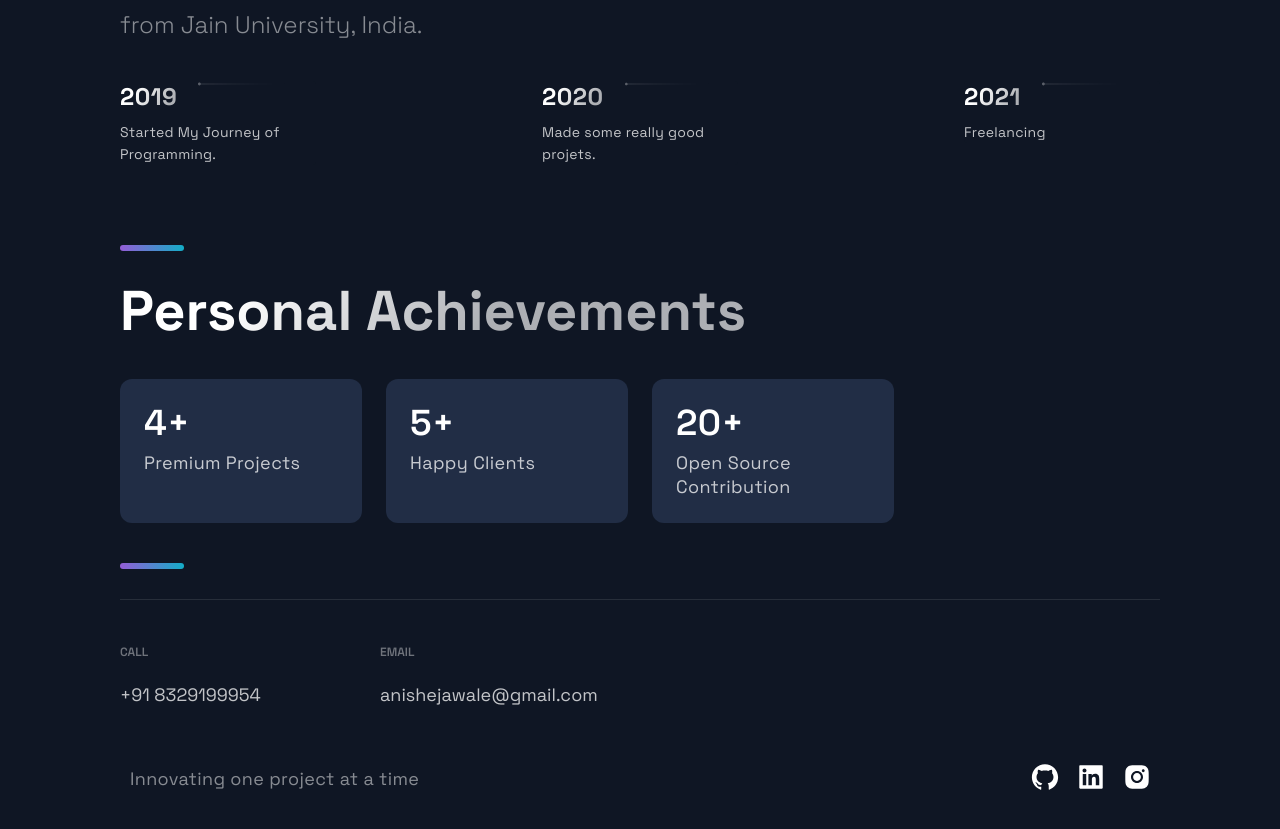
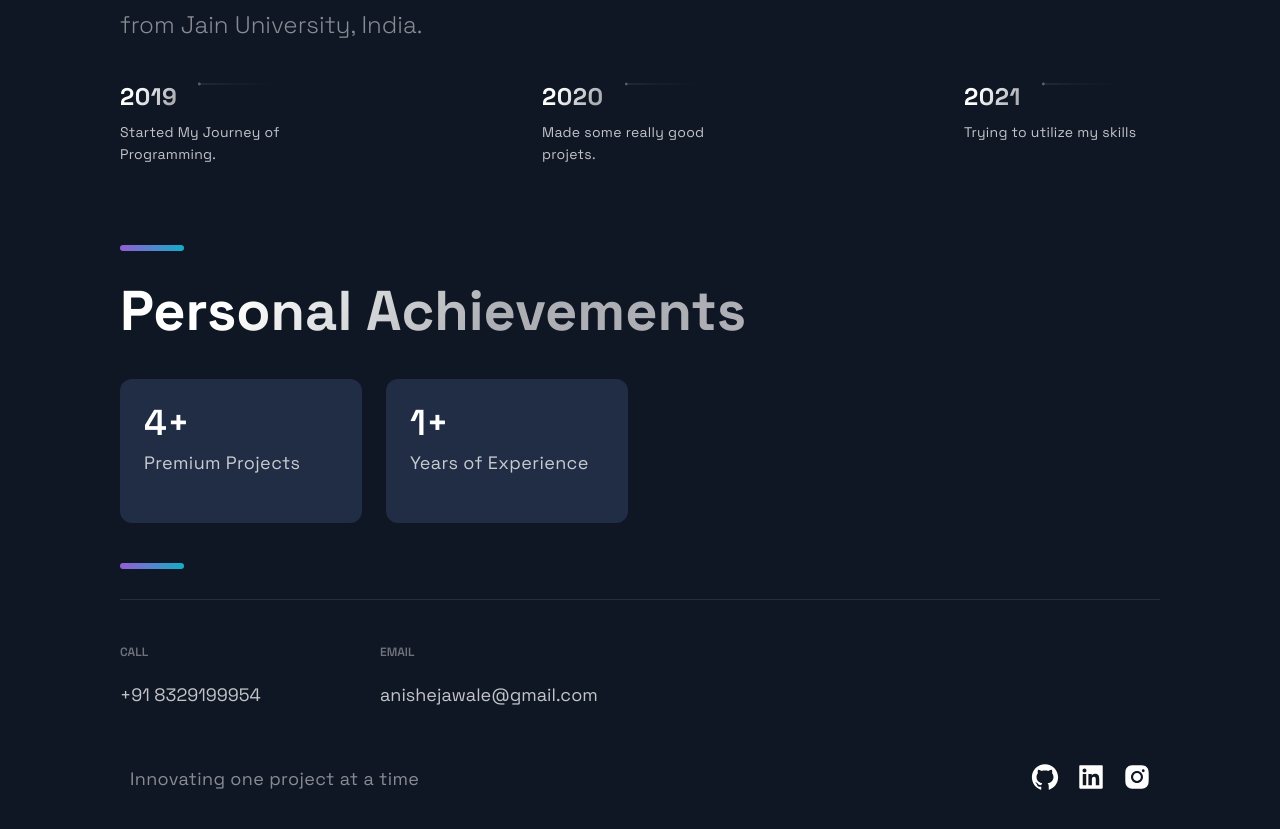
Before and after one commit to Anish358/Portfolio, a Next.js app: page / in a window 1280 px wide. Shown: the part 3362-4191 px from the top of the page. Built offline with nearby package versions, Linux system fonts and the light colour scheme.

Commit message:
changed timeline

```diff
--- a/src/components/Acomplishments/Acomplishments.js
+++ b/src/components/Acomplishments/Acomplishments.js
@@ -9,8 +9,8 @@ import { Box, Boxes, BoxNum, BoxText } from "./AcomplishmentsStyles";
 
 const data = [
   { number: 4, text: "Premium Projects" },
-  { number: 5, text: "Happy Clients" },
-  { number: 20, text: "Open Source Contribution" },
+  { number: 1, text: "Years of Experience" },
+  // { number: 20, text: "Open Source Contribution" },
   // { number: 5000, text: "Github Stars" },
 ];
 
--- a/src/constants/constants.js
+++ b/src/constants/constants.js
@@ -50,5 +50,5 @@ export const projects = [
 export const TimeLineData = [
   { year: 2019, text: "Started My Journey of Programming." },
   { year: 2020, text: "Made some really good projets." },
-  { year: 2021, text: "Freelancing" },
+  { year: 2021, text: "Trying to utilize my skills" },
 ];
```
